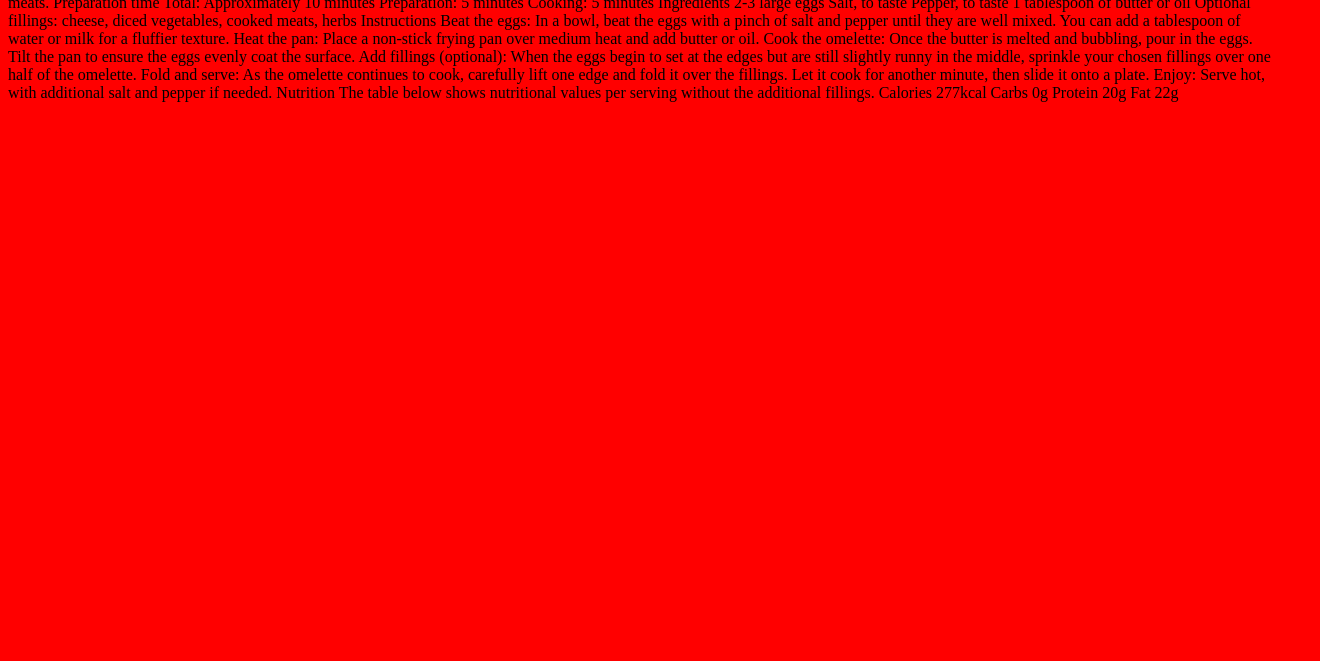
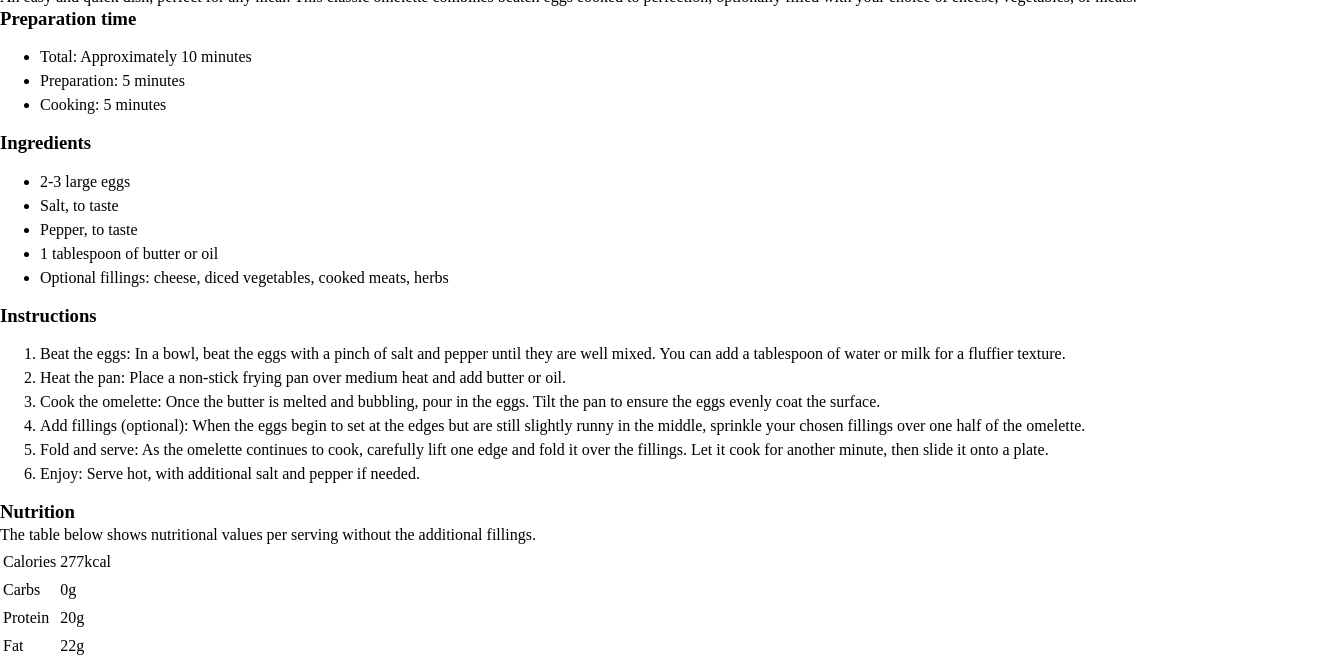
Before and after one commit to thisispeterj/Frontend-Mentor---Recipe-Page, a website: page src/index.html in a window 1280 px wide. Shown: the part 636-1297 px from the top of the page, 1320 px wide, since content can reach past the window. Before the commit the page ends 800 px from the top, so only its background shows below. Drawn offline with nearby package versions, Linux system fonts and the light colour scheme; files that its build step writes are made by us from their sources.

Commit message:
Setup HTML file structure with content, add CSS reset and some root css properties

```diff
--- a/src/index.html
+++ b/src/index.html
@@ -6,64 +6,65 @@
 
   <link rel="icon" type="image/png" sizes="32x32" href="assets/images/favicon-32x32.png">
   <link rel="stylesheet" href="css/styles.css">
+  <link rel="preconnect" href="https://fonts.googleapis.com">
+  <link rel="preconnect" href="https://fonts.gstatic.com" crossorigin>
+  <link href="https://fonts.googleapis.com/css2?family=Young+Serif&display=swap" rel="stylesheet">
+  <link href="https://fonts.googleapis.com/css2?family=Outfit:wght@400;600;700&display=swap" rel="stylesheet">
 
   <title>Frontend Mentor | Recipe page</title>
 
 </head>
 <body>
   <img src="assets/images/image-omelette.jpeg" alt="">
-  Simple Omelette Recipe
-
-  An easy and quick dish, perfect for any meal. This classic omelette combines beaten eggs cooked
-  to perfection, optionally filled with your choice of cheese, vegetables, or meats.
-
-  Preparation time
-
-  Total: Approximately 10 minutes
-  Preparation: 5 minutes
-  Cooking: 5 minutes
-
-  Ingredients
-
-  2-3 large eggs
-  Salt, to taste
-  Pepper, to taste
-  1 tablespoon of butter or oil
-  Optional fillings: cheese, diced vegetables, cooked meats, herbs
-
-  Instructions
-
-  Beat the eggs: In a bowl, beat the eggs with a pinch of salt and pepper until they are well mixed.
-  You can add a tablespoon of water or milk for a fluffier texture.
-
-  Heat the pan: Place a non-stick frying pan over medium heat and add butter or oil.
-
-  Cook the omelette: Once the butter is melted and bubbling, pour in the eggs. Tilt the pan to ensure
-  the eggs evenly coat the surface.
-
-  Add fillings (optional): When the eggs begin to set at the edges but are still slightly runny in the
-  middle, sprinkle your chosen fillings over one half of the omelette.
-
-  Fold and serve: As the omelette continues to cook, carefully lift one edge and fold it over the
-  fillings. Let it cook for another minute, then slide it onto a plate.
-
-  Enjoy: Serve hot, with additional salt and pepper if needed.
-
-  Nutrition
-
-  The table below shows nutritional values per serving without the additional fillings.
-
-  Calories
-  277kcal
-
-  Carbs
-  0g
-
-  Protein
-  20g
-
-  Fat
-  22g
-
+  <h1>Simple Omelette Recipe</h1>
+  <p>An easy and quick dish, perfect for any meal. This classic omelette combines beaten eggs cooked
+    to perfection, optionally filled with your choice of cheese, vegetables, or meats.</p>
+  <h3>Preparation time</h3>
+  <ul>
+    <li>Total: Approximately 10 minutes</li>
+    <li>Preparation: 5 minutes</li>
+    <li>Cooking: 5 minutes</li>
+  </ul>
+  <h3>Ingredients</h3>
+  <ul>
+    <li>2-3 large eggs</li>
+    <li>Salt, to taste</li>
+    <li>Pepper, to taste</li>
+    <li>1 tablespoon of butter or oil</li>
+    <li>Optional fillings: cheese, diced vegetables, cooked meats, herbs</li>
+  </ul>
+  <h3>Instructions</h3>
+  <ol>
+    <li>Beat the eggs: In a bowl, beat the eggs with a pinch of salt and pepper until they are well mixed.
+    You can add a tablespoon of water or milk for a fluffier texture.</li>
+    <li>Heat the pan: Place a non-stick frying pan over medium heat and add butter or oil.</li>
+    <li>Cook the omelette: Once the butter is melted and bubbling, pour in the eggs. Tilt the pan to ensure
+    the eggs evenly coat the surface.</li>
+    <li>Add fillings (optional): When the eggs begin to set at the edges but are still slightly runny in the
+      middle, sprinkle your chosen fillings over one half of the omelette.</li>
+    <li>Fold and serve: As the omelette continues to cook, carefully lift one edge and fold it over the
+      fillings. Let it cook for another minute, then slide it onto a plate.</li>
+    <li>Enjoy: Serve hot, with additional salt and pepper if needed.</li>
+  </ol>
+  <h3>Nutrition</h3>
+  <p>The table below shows nutritional values per serving without the additional fillings.</p>
+  <table>
+    <tr>
+      <td>Calories</td>
+      <td>277kcal</td>
+    </tr>
+    <tr>
+      <td>Carbs</td>
+      <td>0g</td>
+    </tr>
+    <tr>
+      <td>Protein</td>
+      <td>20g</td>
+    </tr>
+    <tr>
+      <td>Fat</td>
+      <td>22g</td>
+    </tr>
+  </table>
 </body>
 </html>
--- a/src/sass/styles.scss
+++ b/src/sass/styles.scss
@@ -1,3 +1,96 @@
+:root {
+    // ### Primary
+
+    --nutmeg: hsl(14, 45%, 36%);
+    --dark-raspberry: hsl(332, 51%, 32%);
+
+    // ### Neutral
+
+    --white: hsl(0, 0%, 100%);
+    --rose-white: hsl(330, 100%, 98%);
+    --eggshell: hsl(30, 54%, 90%);
+    --light-grey: hsl(30, 18%, 87%);
+    --wenge-brown: hsl(30, 10%, 34%);
+    --dark-charcoal: hsl(24, 5%, 18%);
+
+    // ### Fonts
+    --ff-title: 'Young Serif', serif;
+    --ff-body: 'Outfit', sans-serif;
+
+    --fw-normal: 400;
+    --fw-semi_bold: 600;
+    --fw-bold: 700;
+}
+// Reset
+/* Box sizing rules */
+*,
+*::before,
+*::after {
+  box-sizing: border-box;
+}
+
+/* Prevent font size inflation */
+html {
+  -moz-text-size-adjust: none;
+  -webkit-text-size-adjust: none;
+  text-size-adjust: none;
+}
+
+/* Remove default margin in favour of better control in authored CSS */
+body, h1, h2, h3, h4, p,
+figure, blockquote, dl, dd {
+  margin: 0;
+}
+
+/* Remove list styles on ul, ol elements with a list role, which suggests default styling will be removed */
+ul[role='list'],
+ol[role='list'] {
+  list-style: none;
+}
+
+/* Set core body defaults */
 body {
-    background-color: red;
+  min-height: 100vh;
+  line-height: 1.5;
 }
+
+/* Set shorter line heights on headings and interactive elements */
+h1, h2, h3, h4,
+button, input, label {
+  line-height: 1.1;
+}
+
+/* Balance text wrapping on headings */
+h1, h2,
+h3, h4 {
+  text-wrap: balance;
+}
+
+/* A elements that don't have a class get default styles */
+a:not([class]) {
+  text-decoration-skip-ink: auto;
+  color: currentColor;
+}
+
+/* Make images easier to work with */
+img,
+picture {
+  max-width: 100%;
+  display: block;
+}
+
+/* Inherit fonts for inputs and buttons */
+input, button,
+textarea, select {
+  font: inherit;
+}
+
+/* Make sure textareas without a rows attribute are not tiny */
+textarea:not([rows]) {
+  min-height: 10em;
+}
+
+/* Anything that has been anchored to should have extra scroll margin */
+:target {
+  scroll-margin-block: 5ex;
+}
```
